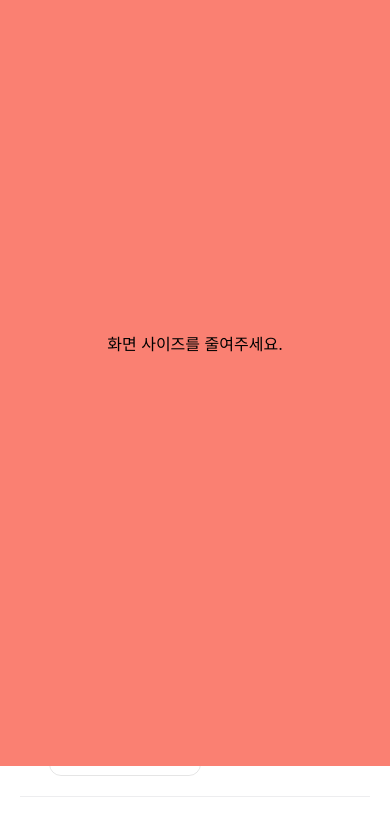
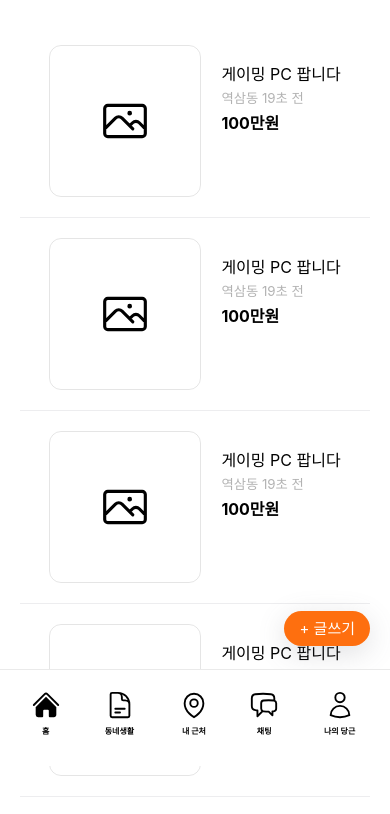
Before and after one commit to devmorango/market-clone, a plain HTML site: page carrotmarket.html in a window 390 px wide. Shown: the part 78-892 px from the top of the page. Drawn offline with Linux system fonts and the light colour scheme; a web font is replaced by a local one.

Commit message:
미디어 쿼리 관련 버그 수정
- 크롬 브라우저의 너비가 380px보다 작아지지 않기 때문에 생긴 문제 해결
- 작은 화면에서의 안내 메세지가 스크롤에 따라 따라오지 않는 문제 해결
- 안내 메세지가 화면을 덮어서 화면 클릭이 안되는 문제 해결

```diff
--- a/css/main.css
+++ b/css/main.css
@@ -41,7 +41,7 @@ main {
 }
 
 .write-btn {
-  background-color: #fe6f0f;
+  background-color: rgb(254, 111, 15);
   color: white;
   padding: 10px 15px 10px 15px;
   font-size: 15px;
@@ -51,4 +51,9 @@ main {
   right: 20px;
   box-shadow: rgba(100, 100, 111, 0.2) 0px 7px 29px 0px;
   cursor: pointer;
+  transition: all 1s ease-in-out;
 }
+
+.write-btn:hover {
+  background-color: rgba(254, 111, 15, 0.1);
+}
--- a/css/style.css
+++ b/css/style.css
@@ -10,7 +10,7 @@ body {
 }
 
 .media-info-msg {
-  position: absolute;
+  position: fixed;
   top: 0;
   left: 0;
   width: 100vw;
@@ -19,11 +19,10 @@ body {
   justify-content: center;
   align-items: center;
   background-color: salmon;
-  opacity: 1;
 }
 
-@media screen and (max-width: 380px) {
+@media screen and (max-width: 500px) {
   .media-info-msg {
-    opacity: 0;
+    display: none;
   }
 }
```
